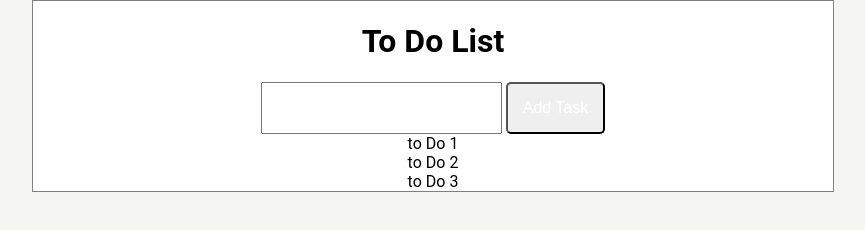
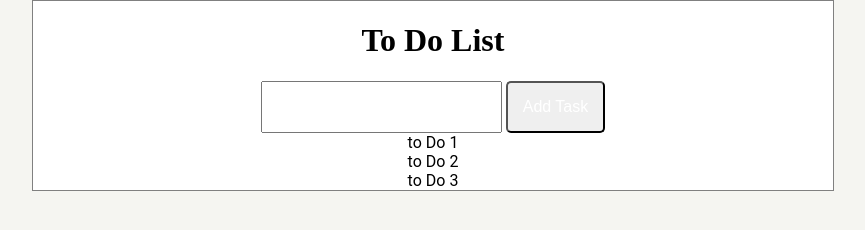
Before and after one commit to IrinaFitas/andersen-internship-todo-list, a website built with webpack: page index.html in a window 1280 px wide. Shown: the whole page, without its empty margins (207-1072 px from the left). Built offline with nearby package versions, Linux system fonts and the light colour scheme.

Commit message:
#2_Fixed fonts

```diff
--- a/package.json
+++ b/package.json
@@ -33,6 +33,7 @@
 		"html-webpack-plugin": "^3.2.0",
 		"path": "^0.12.7",
 		"style-loader": "^0.23.1",
+		"url-loader": "^1.1.2",
 		"webpack": "^4.30.0",
 		"webpack-cli": "^3.3.0",
 		"webpack-dev-server": "^3.3.1",
--- a/src/css/style.css
+++ b/src/css/style.css
@@ -5,7 +5,7 @@
 }
 @font-face {
     font-family: "Roboto";
-    src: url("./../fonts/Roboto-Black.ttf") format("ttf");
+    src: url("../fonts/Roboto/Roboto-Bold.ttf") format("ttf");
     font-weight: 900;
 }
 body {
@@ -22,7 +22,10 @@ body {
     align-items: center;
     background-color: #ffffff;
 }
-
+.title {
+    font-family: "Roboto-Regular";
+    font-weight: 700;
+}
 .input {
     font-size: 16px;
     padding: 15px;
```
Also changed, not shown: 1 other file.
